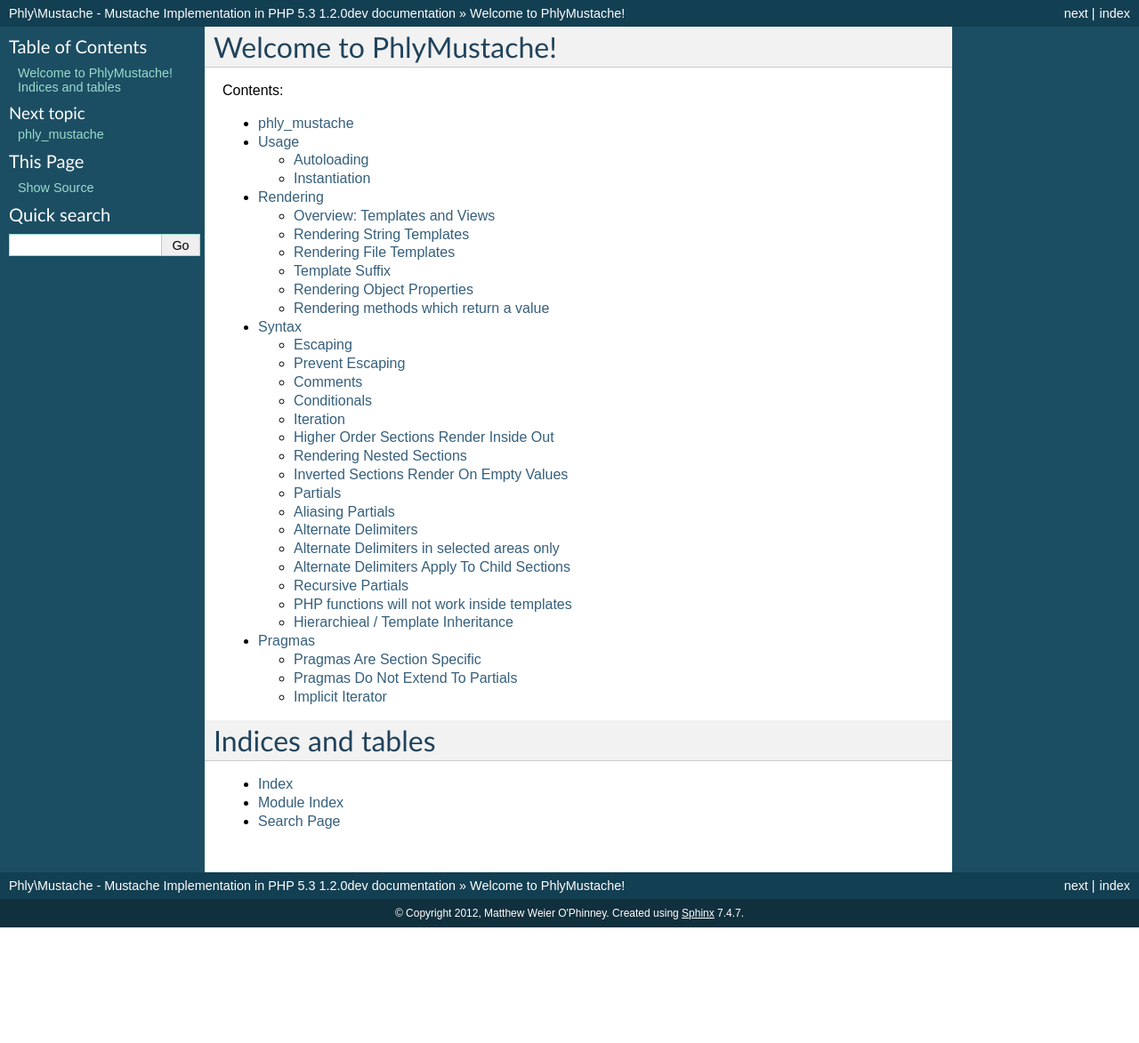
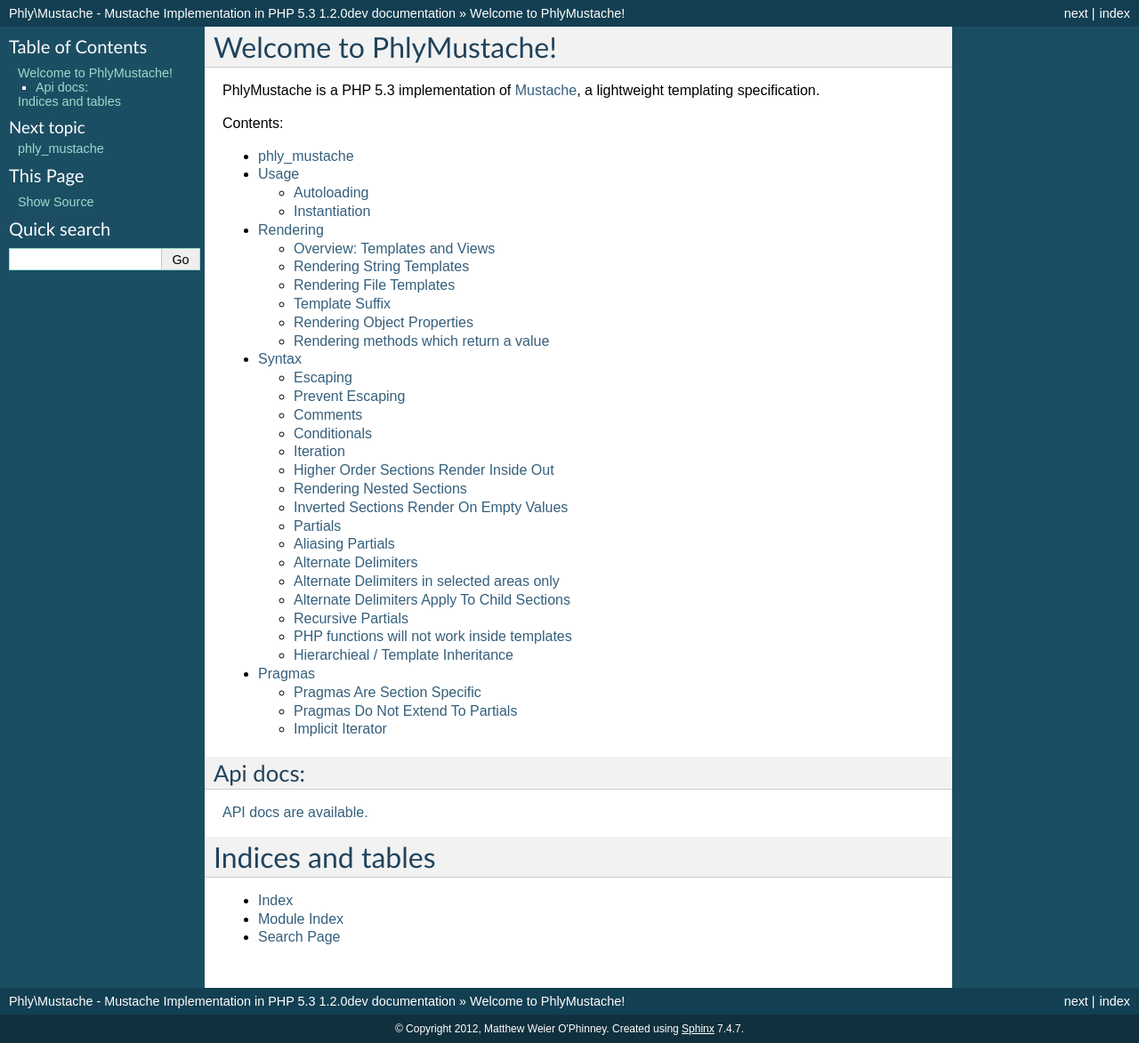
Before and after one commit to phly/phly_mustache, a Sphinx documentation site: the page built from docs/index.rst, in a window 1280 px wide. Shown: the whole page at 89% size. Built offline with Sphinx 7.4.7, drawn with Linux system fonts in a browser that asks for light colours; before the commit the page ends 1043 px from its top, so only the background shows below that.

Commit message:
[#13] Added API docs to index of documentation

```diff
--- a/docs/index.rst
+++ b/docs/index.rst
@@ -5,6 +5,8 @@
 
 Welcome to Phly\Mustache!
 =========================
+
+Phly\Mustache is a PHP 5.3 implementation of `Mustache <http://mustache.github.com>`_, a lightweight templating specification.
 
 Contents:
 
@@ -17,6 +19,12 @@
    syntax
    pragmas
 
+Api docs:
+---------
+
+`API docs are available. <api>`_
+
+
 Indices and tables
 ==================
 
```
